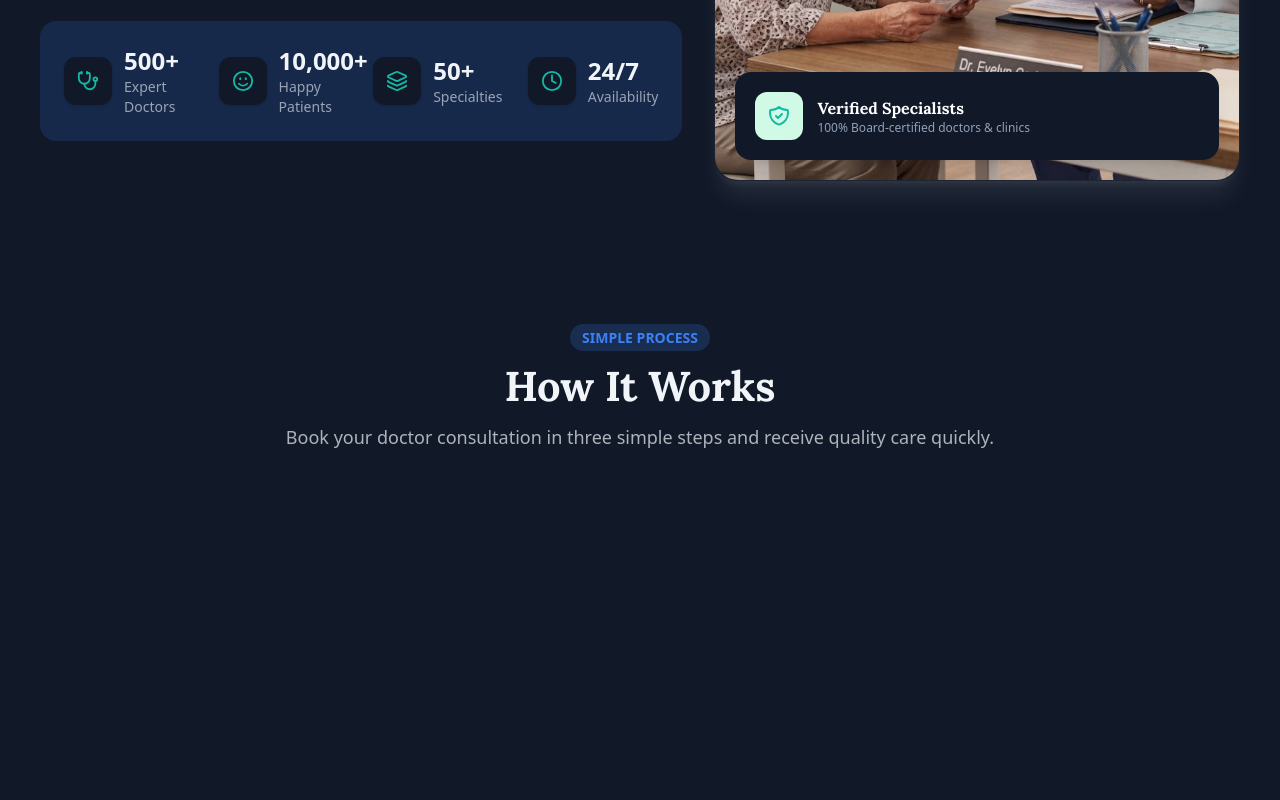
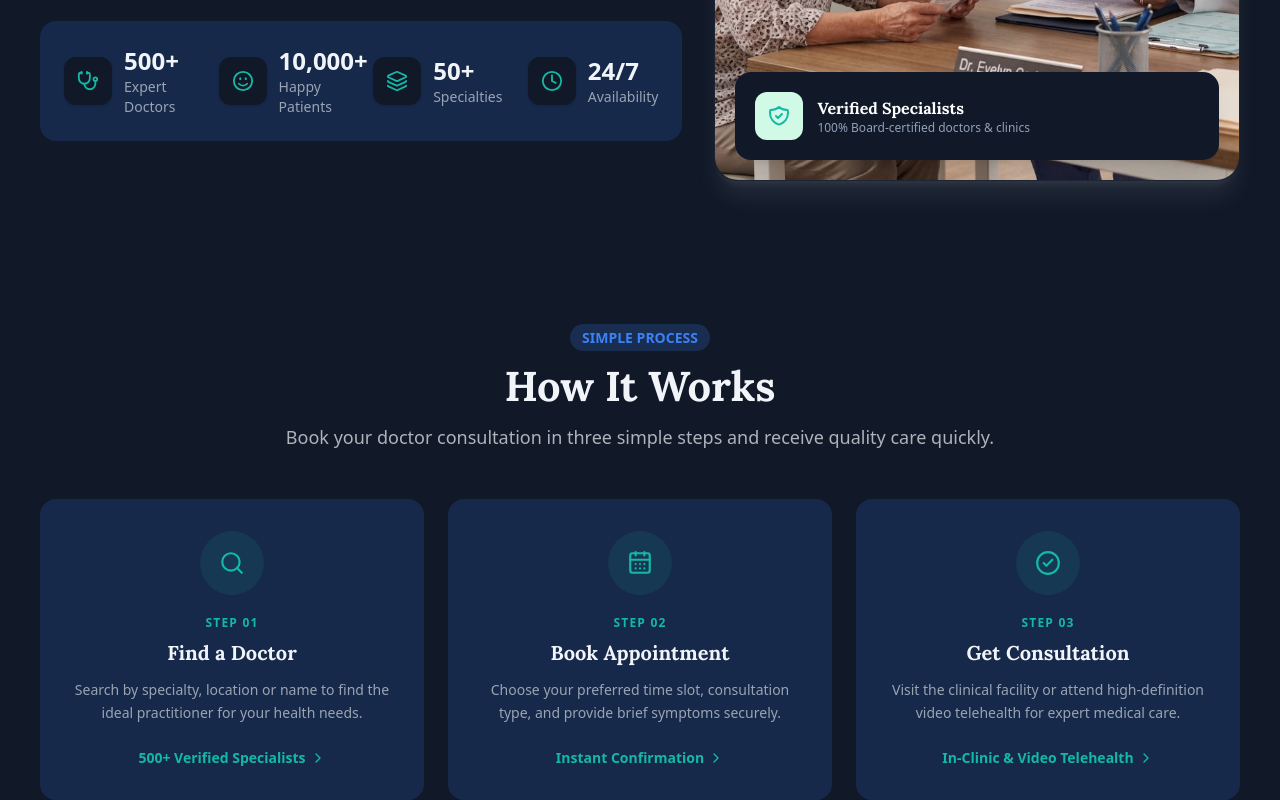
Before and after one commit to Sultanmia22/MedPoint-Client, a Next.js app: page / in a window 1280 px wide. Shown: the part 603-1403 px from the top of the page. Before the commit the page ends 1054 px from the top, so only its background shows below. Built offline with nearby package versions, Linux system fonts and the light colour scheme; no server answers.

Commit message:
feat: added statCard in of process section in home page

```diff
--- a/src/Components/home/ProcessSection/Process.tsx
+++ b/src/Components/home/ProcessSection/Process.tsx
@@ -1,17 +1,20 @@
 import React from 'react'
 import Header from './Header/Header'
+import StepsCards from './StepsCards/StepsCards'
 
 const Process = () => {
   return (
     <div>
-        <div className='Process-Container'>
+        <div className='Process-Container flex flex-col gap-12'>
             {/* Header Section */}
             <div>
               <Header />
             </div>
 
             {/* Process Section */}
-            <div></div>
+            <div>
+              <StepsCards />
+            </div>
         </div>
     </div>
   )
--- a/src/Components/home/ProcessSection/StepsCards/StepsCards.tsx
+++ b/src/Components/home/ProcessSection/StepsCards/StepsCards.tsx
@@ -0,0 +1,92 @@
+import React from "react";
+import {
+  Search,
+  CalendarDays,
+  CircleCheck,
+  ChevronRight,
+  type LucideIcon,
+} from "lucide-react";
+
+interface StepItem {
+  id: number;
+  icon: LucideIcon;
+  step: string;
+  title: string;
+  description: string;
+  highlight: string;
+}
+
+const stepsData: StepItem[] = [
+  {
+    id: 1,
+    icon: Search,
+    step: "Step 01",
+    title: "Find a Doctor",
+    description:
+      "Search by specialty, location or name to find the ideal practitioner for your health needs.",
+    highlight: "500+ Verified Specialists",
+  },
+  {
+    id: 2,
+    icon: CalendarDays,
+    step: "Step 02",
+    title: "Book Appointment",
+    description:
+      "Choose your preferred time slot, consultation type, and provide brief symptoms securely.",
+    highlight: "Instant Confirmation",
+  },
+  {
+    id: 3,
+    icon: CircleCheck,
+    step: "Step 03",
+    title: "Get Consultation",
+    description:
+      "Visit the clinical facility or attend high-definition video telehealth for expert medical care.",
+    highlight: "In-Clinic & Video Telehealth",
+  },
+];
+
+const StepsCards = () => {
+  return (
+    <section className="grid grid-cols-1 md:grid-cols-3 gap-6">
+      {stepsData.map((item) => (
+        <div
+          key={item.id}
+          className="flex flex-col items-center text-center bg-base-200 rounded-2xl p-8 transition-all duration-200 hover:shadow-lg hover:shadow-base-content/5"
+        >
+          {/* Icon Circle */}
+          <div className="flex items-center justify-center w-16 h-16 bg-primary/10 rounded-full">
+            <item.icon size={26} className="text-primary" />
+          </div>
+
+          {/* Step Label */}
+          <p className="mt-5 text-xs font-bold uppercase tracking-widest text-primary">
+            {item.step}
+          </p>
+
+          {/* Title */}
+          <h3 className="mt-2 text-base-content">{item.title}</h3>
+
+          {/* Description */}
+          <p className="mt-3 text-sm leading-relaxed text-base-content/60">
+            {item.description}
+          </p>
+
+          {/* Highlight Link */}
+          <button
+            type="button"
+            className="group mt-auto pt-6 flex items-center gap-1 text-sm font-bold text-primary"
+          >
+            {item.highlight}
+            <ChevronRight
+              size={16}
+              className="transition-transform duration-200 group-hover:translate-x-1"
+            />
+          </button>
+        </div>
+      ))}
+    </section>
+  );
+};
+
+export default StepsCards;
```
